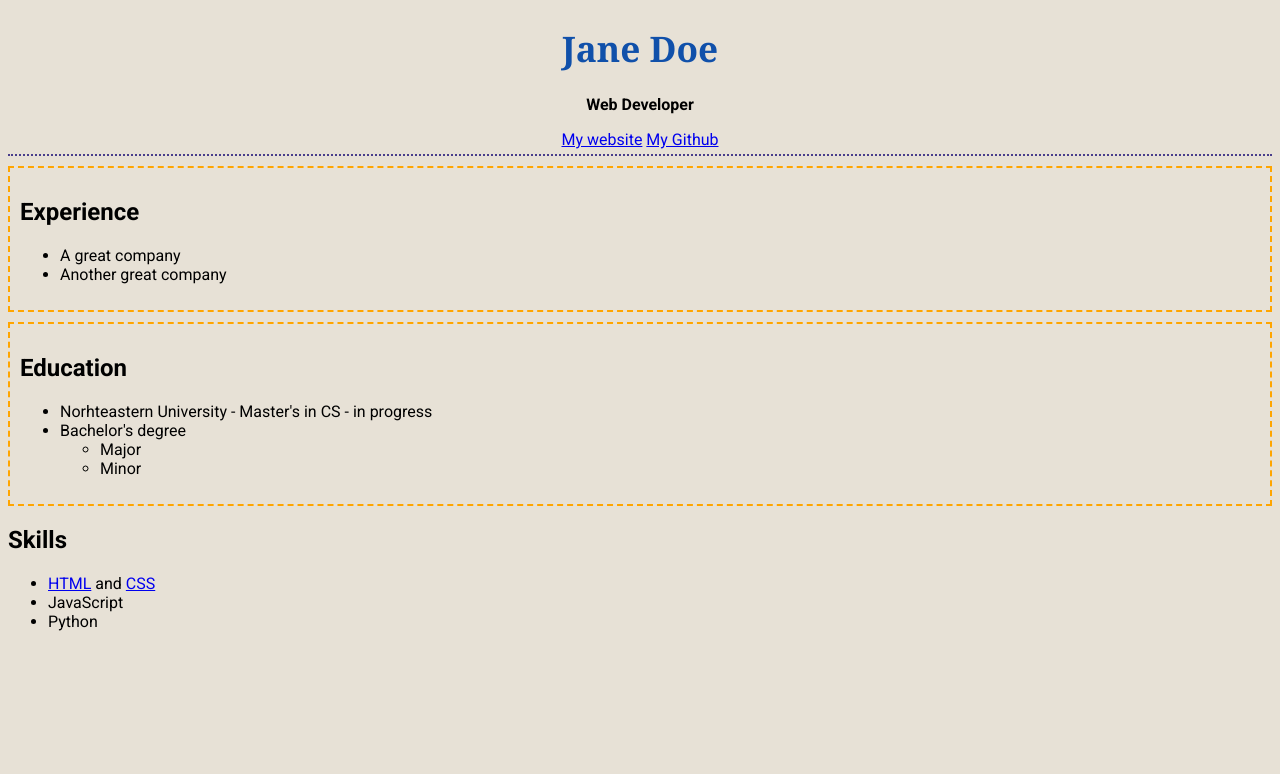
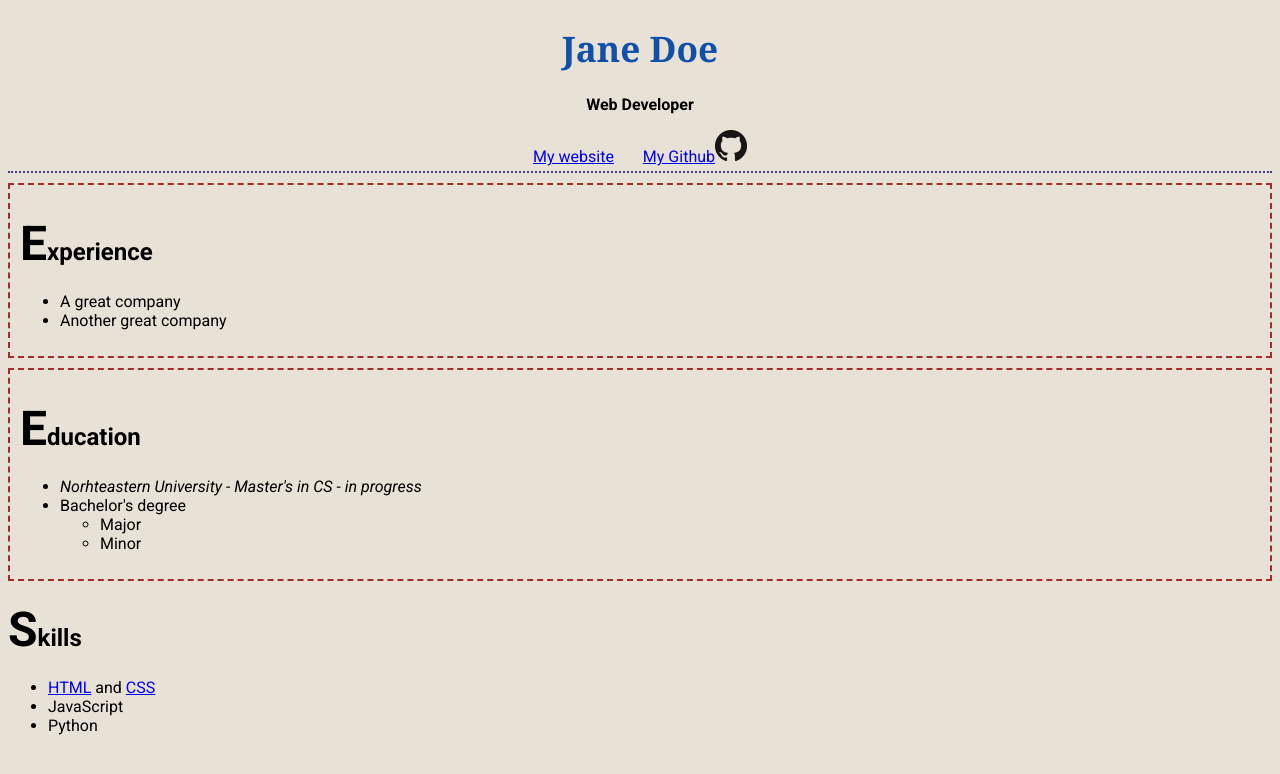
Before and after one commit to saraxixi/CS5610-Web-Development, a web app: file week3/index.html in a window 1280 px wide. Shown: the top 774 px of the page. Run offline with its HTML, style and script files only (its server is not run), Linux system fonts and the light colour scheme.

Commit message:
refactor: rename styles.css to css/styles.css and update stylesheet link in index.html

```diff
--- a/week3/styles.css
+++ b/week3/css/styles.css
@@ -10,7 +10,7 @@ header {
   margin-bottom: 10px;
 }
 
-header h1 {
+h1 {
   color: #1050aa;
   font-family: Georgia, 'Times New Roman', Times, serif;
   font-size: 2.2em;
@@ -21,7 +21,32 @@ header h1 {
 }
 
 .experience, .education {
-  border: 2px dashed orange;
+  border: 2px dashed brown;
   margin: 10px 0;
   padding: 10px;
 }
+
+header a {
+  margin: 0 5px;
+}
+
+header a[href*="github"]:hover {
+  color: red;
+}
+
+h2::first-letter {
+  font-size: 3rem;
+  font-weight: bold;
+}
+
+header a[href*="github"]::after {
+  content: url("../images/GitHub-Mark-32px.png");
+}
+
+header a:last-child {
+  margin-left: 20px;
+}
+
+.education .education-list > li:first-child{
+  font-style: italic;
+}
--- a/week3/index.html
+++ b/week3/index.html
@@ -3,7 +3,7 @@
   <head>
     <meta charset="UTF-8" />
     <title>My Resume</title>
-    <link rel="stylesheet" href="styles.css" />
+    <link rel="stylesheet" href="./css/styles.css" />
     <link rel="preconnect" href="https://fonts.googleapis.com">
     <link rel="preconnect" href="https://fonts.gstatic.com" crossorigin>
     <link href="https://fonts.googleapis.com/css2?family=Roboto:ital,wght@0,100..900;1,100..900&display=swap" rel="stylesheet">
@@ -28,7 +28,7 @@
 
       <section class="education">
         <h2>Education</h2>
-        <ul>
+        <ul class="education-list">
           <li>Norhteastern University - Master's in CS - in progress</li>
           <li>
             Bachelor's degree
```
Also changed, not shown: week3/images/GitHub-Mark-32px.png (added), 3 other files.
